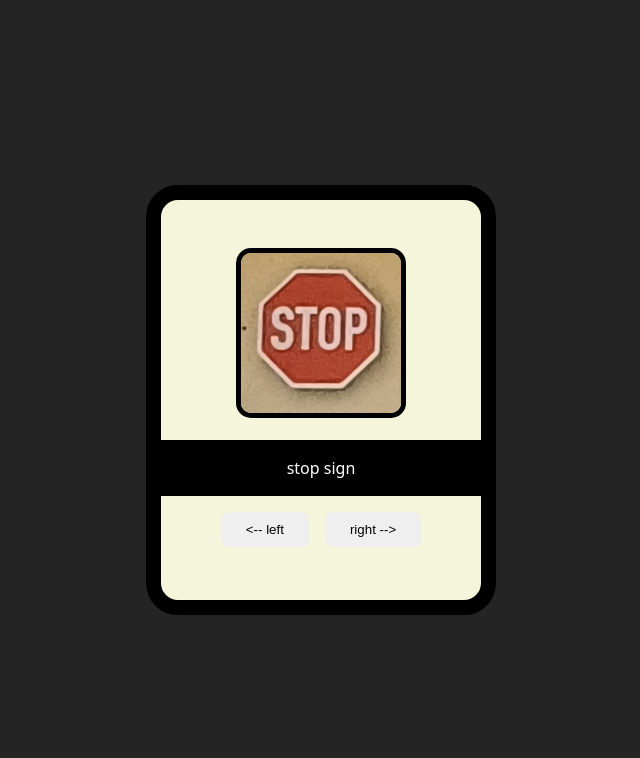
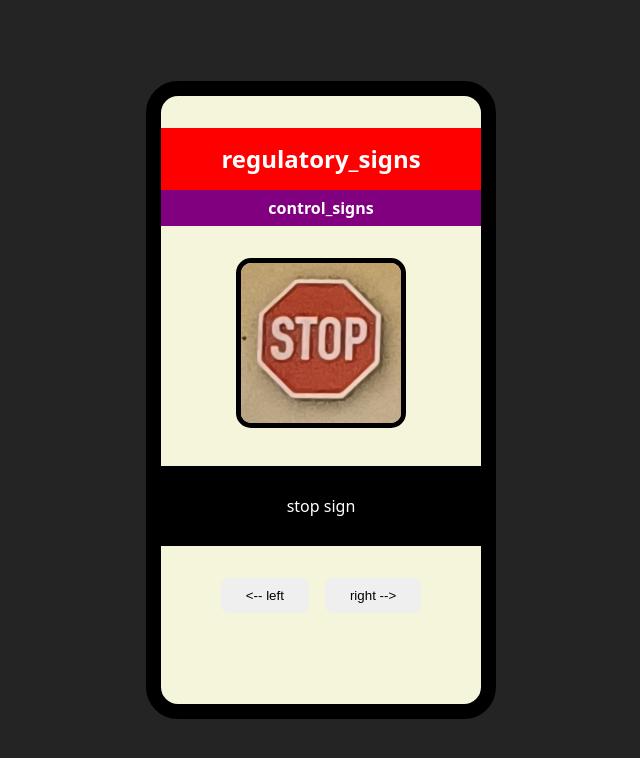
Before and after one commit to Raymond-Mawina/make_driving_stick_for_dummies, a React (Vite) app: page / in a window 1280 px wide. Shown: the top 758 px of the page, without its empty margins (319-959 px from the left). Built offline with nearby package versions, Linux system fonts and the light colour scheme.

Commit message:
update the card styles so that things are consistent

```diff
--- a/src/App.css
+++ b/src/App.css
@@ -7,7 +7,7 @@
 
 #app_container{
   background-color: beige;
-  block-size: 25rem;
+  block-size: 38rem;
   inline-size: 20rem;
   justify-content: center;
   border-radius: 2rem;
@@ -26,21 +26,46 @@ button:hover {
 }
 
 img {
-  margin-block-start: 3rem;
   block-size: 10rem;
   inline-size: 10rem;
   border: 5px solid black;
   border-radius: 15px;
+    margin-block-start: 2rem;
 }
 
-p {
- background-color: black;
- color: white;
- padding: 1rem;
+#sign_card_container p {
+  margin:0;
+  background-color: black;
+  color: white;
+  padding: 1rem;
+  margin-block-start: 2rem;
+  block-size: 3rem;
+  align-content: center;
+}
+
+#sign_category p:nth-child(1) {
+  margin:0;
+  background-color: red;
+  color: white;
+  font-weight:900;
+  font-size:x-large;
+  padding-block: 0.8rem;
+  margin-block-start: 2rem;
+
+}
+
+#sign_category p:nth-child(2) {
+  margin:0;
+  background-color: purple;
+  color: white;
+  font-weight:600;
+  padding-block: 0.4rem;
+
 }
 
 #button_container{
   display:flex;
   column-gap: 1rem;
   justify-content: center;
+  margin-block-start: 2rem;
 }
--- a/src/App.jsx
+++ b/src/App.jsx
@@ -11,6 +11,11 @@ function App() {
   return (
     <>
       <section id="app_container">
+        <section id="sign_category">
+          <p>{signs[currentIndex].primary_category}</p>
+          <p>{signs[currentIndex].secondary_category}</p>
+        </section>
+
         <LearnSignCard signMetadata={signs[currentIndex]} />
         <LeftRightButtons
           signs={signs}
```
